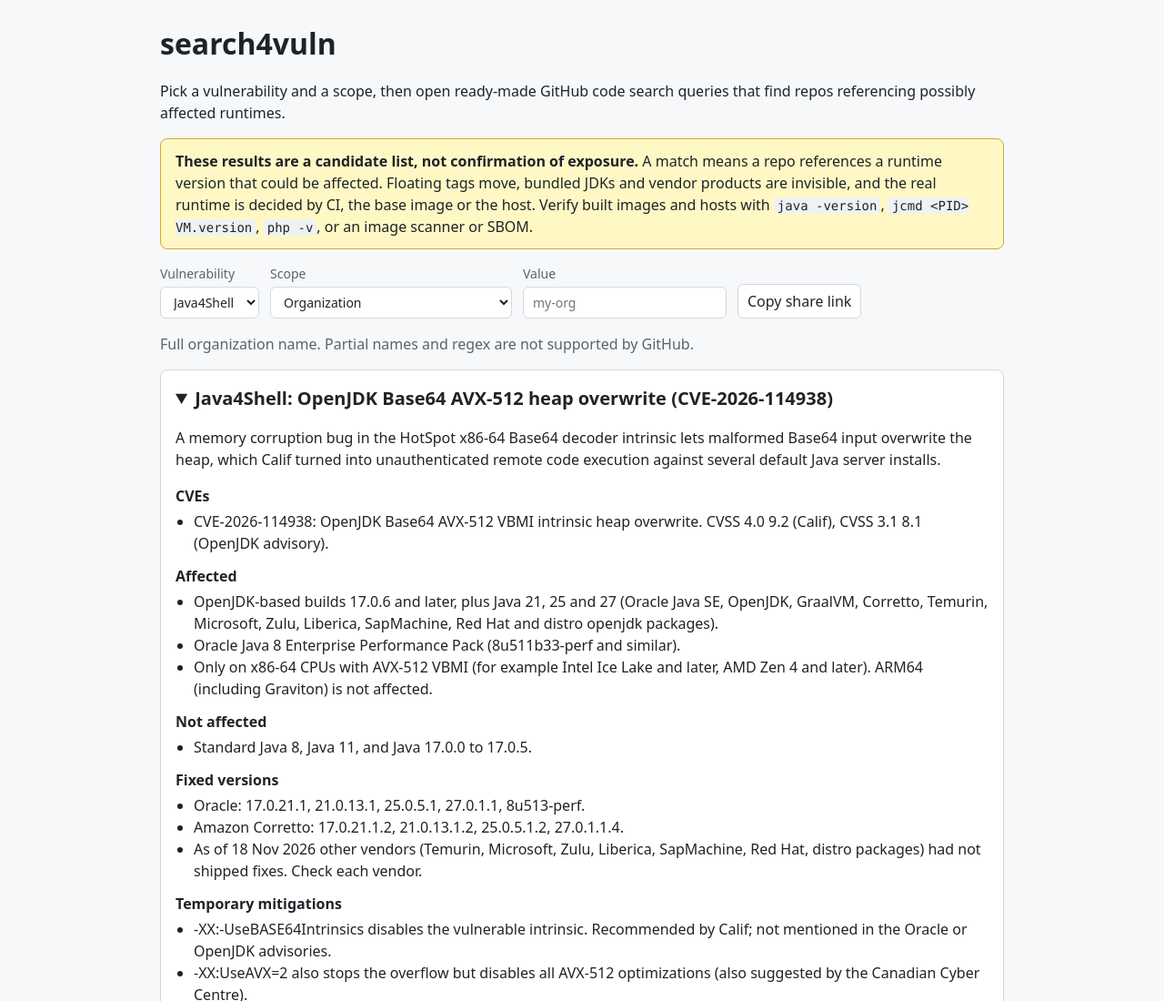
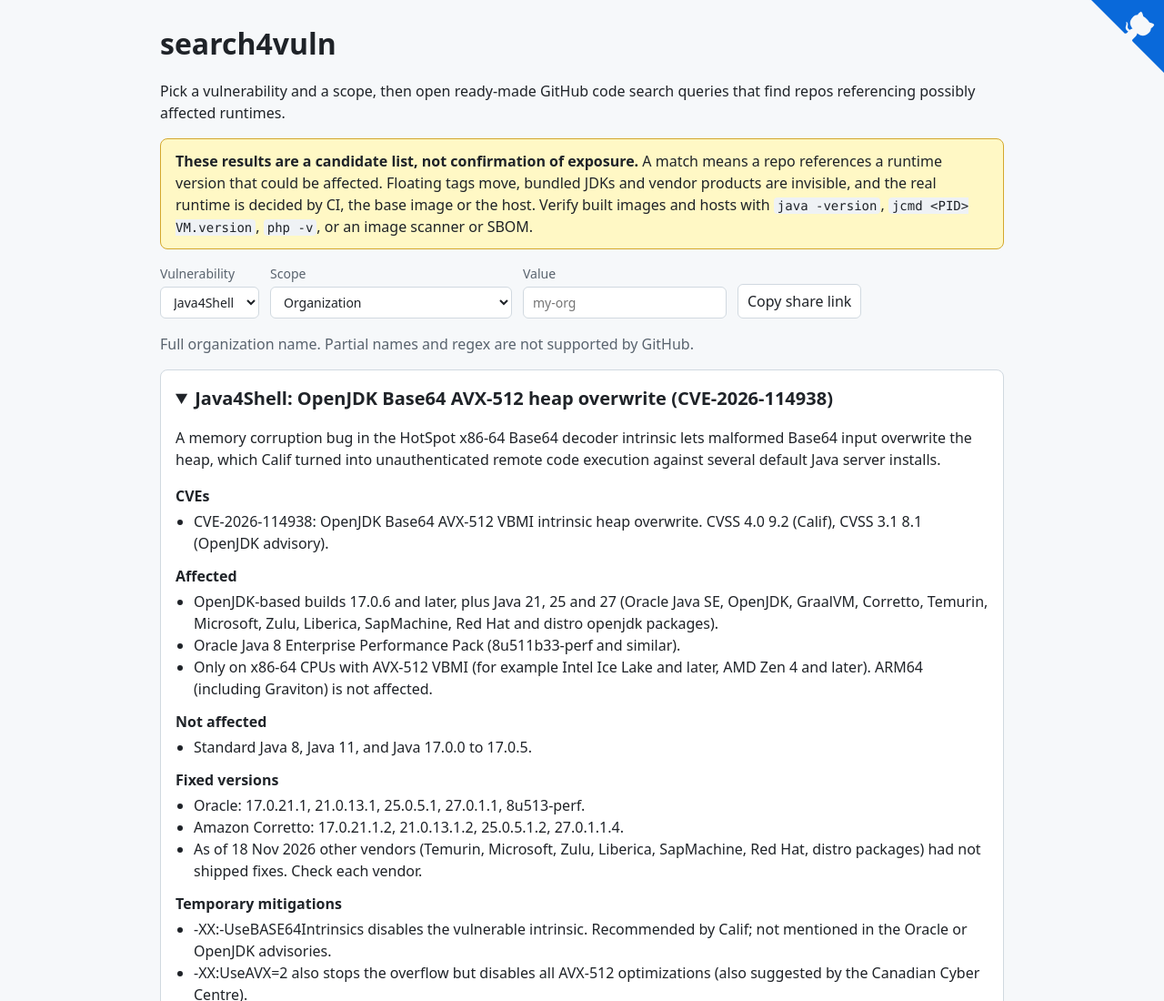
Before and after one commit to felickz/search4vuln, a plain HTML site: page index.html in a window 1280 px wide. Shown: the top 1100 px of the page at 91% size. Drawn offline with Linux system fonts and the light colour scheme.

Commit message:
Add Fork me on GitHub corner
Co-authored-by: Copilot App <223556219+Copilot@users.noreply.github.com>

```diff
--- a/index.html
+++ b/index.html
@@ -8,6 +8,15 @@
   <link rel="stylesheet" href="style.css">
 </head>
 <body>
+  <!-- Fork me on GitHub corner adapted from github-corners by Tim Holman (MIT), https://github.com/tholman/github-corners -->
+  <a class="github-corner" href="https://github.com/felickz/search4vuln" target="_blank" rel="noopener noreferrer" aria-label="Fork search4vuln on GitHub">
+    <svg width="80" height="80" viewBox="0 0 250 250" aria-hidden="true">
+      <path class="corner-bg" d="M0,0 L115,115 L130,115 L142,142 L250,250 L250,0 Z"></path>
+      <path class="octo-arm" d="M128.3,109.0 C113.8,99.7 119.0,89.6 119.0,89.6 C122.0,82.7 120.5,78.6 120.5,78.6 C119.2,72.0 123.4,76.3 123.4,76.3 C127.3,80.9 125.5,87.3 125.5,87.3 C122.9,97.6 130.6,101.9 134.4,103.2" fill="currentColor"></path>
+      <path class="octo-body" d="M115.0,115.0 C114.9,115.1 118.7,116.5 119.8,115.4 L133.7,101.6 C136.9,99.2 139.9,98.4 142.2,98.6 C133.8,88.0 127.5,74.4 143.8,58.0 C148.5,53.4 154.0,51.2 159.7,51.0 C160.3,49.4 163.2,43.6 171.4,40.1 C171.4,40.1 176.1,42.5 178.8,56.2 C183.1,58.6 187.2,61.8 190.9,65.4 C194.5,69.0 197.7,73.2 200.1,77.6 C213.8,80.2 216.3,84.9 216.3,84.9 C212.7,93.1 206.9,96.0 205.4,96.6 C205.1,102.4 203.0,107.8 198.3,112.5 C181.9,128.9 168.3,122.5 157.7,114.1 C157.9,116.9 156.7,120.9 152.7,124.9 L141.0,136.5 C139.8,137.7 141.6,141.9 141.8,141.8 Z" fill="currentColor"></path>
+    </svg>
+  </a>
+
   <header>
     <h1>search4vuln</h1>
     <p>Pick a vulnerability and a scope, then open ready-made GitHub code search queries that find repos referencing possibly affected runtimes.</p>
--- a/style.css
+++ b/style.css
@@ -13,6 +13,15 @@
 body { margin: 0; background: var(--bg); color: var(--fg); font: 16px/1.5 system-ui, -apple-system, "Segoe UI", sans-serif; }
 header, main, footer { max-width: 960px; margin: 0 auto; padding: 0 16px; }
 header { padding-top: 24px; }
+
+.github-corner { position: absolute; top: 0; right: 0; z-index: 10; line-height: 0; color: var(--bg); }
+.github-corner svg { fill: var(--accent); color: var(--bg); }
+.github-corner .octo-arm { transform-origin: 130px 106px; }
+.github-corner:hover .octo-arm { animation: octocat-wave 560ms ease-in-out; }
+@keyframes octocat-wave { 0%, 100% { transform: rotate(0); } 20%, 60% { transform: rotate(-25deg); } 40%, 80% { transform: rotate(10deg); } }
+@media (max-width: 1120px) { header { padding-right: 96px; } }
+@media (max-width: 600px) { .github-corner svg { width: 60px; height: 60px; } header { padding-right: 76px; } }
+@media (prefers-reduced-motion: reduce) { .github-corner:hover .octo-arm { animation: none; } }
 h1 { margin: 0 0 4px; }
 h2 { margin-top: 0; }
 a { color: var(--accent); }
```
Also changed, not shown: .impeccable/hook.cache.json.
